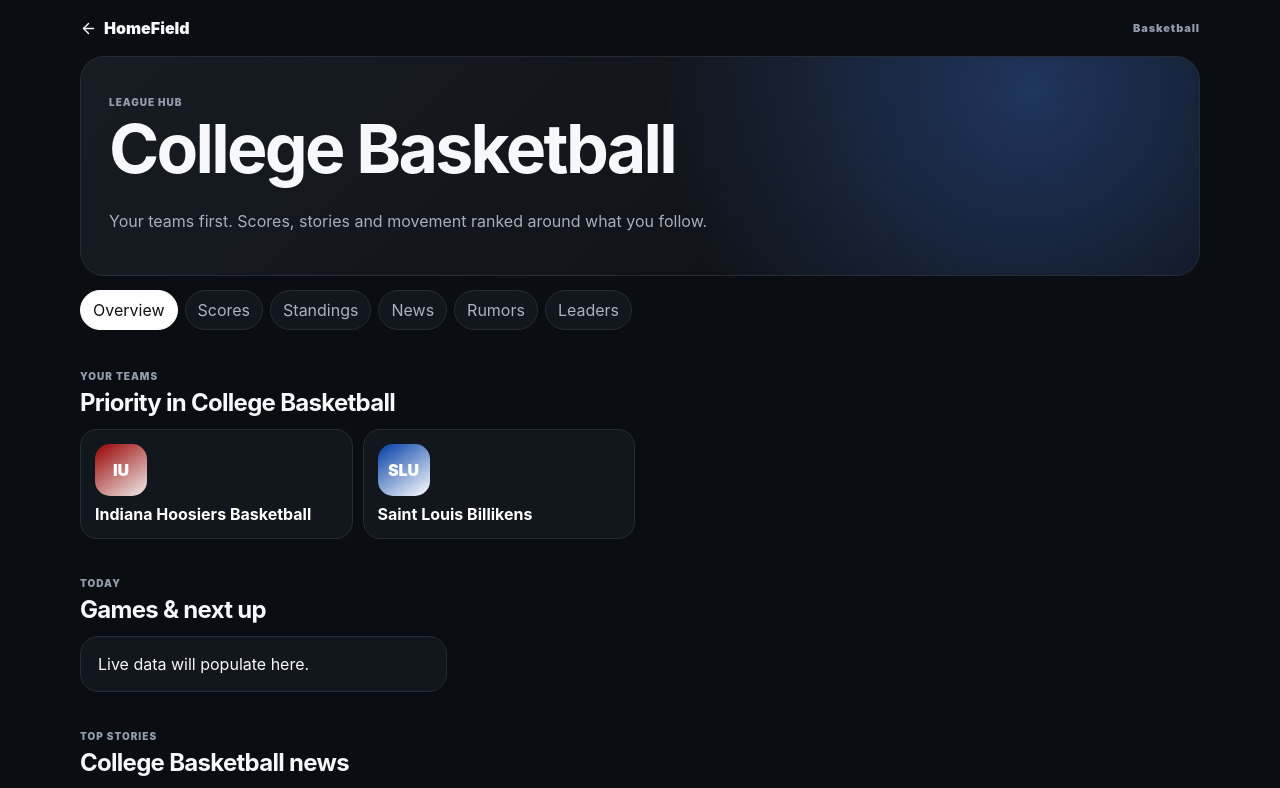
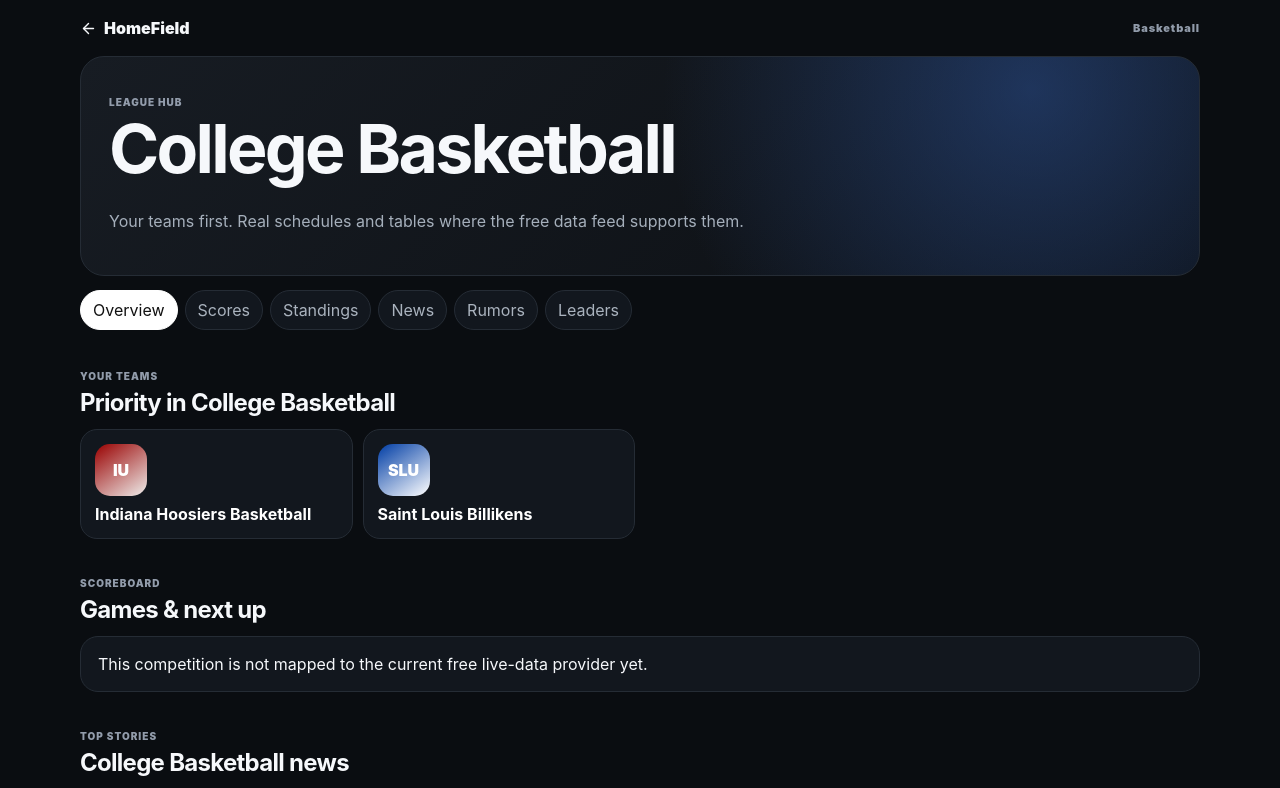
Before and after one commit to natebeckermann/HomeField-, a Next.js app: page /league/cbb in a window 1280 px wide. Shown: the top 788 px of the page. Built offline with nearby package versions, Linux system fonts and the light colour scheme.

Commit message:
Connect league hubs to live scoreboards and standings

```diff
--- a/src/components/LeaguePageClient.tsx
+++ b/src/components/LeaguePageClient.tsx
@@ -1,243 +1,86 @@
 "use client";
 
-import { useState } from "react";
+import { useEffect, useState } from "react";
 import Link from "next/link";
-import {
-  ArrowLeft,
-  BarChart3,
-  CalendarDays,
-  ChevronRight,
-  Flame,
-  Newspaper,
-  Trophy,
-} from "lucide-react";
-import {
-  defaultFavoriteTeamIds,
-  defaultLeaguePrefs,
-  demoGames,
-  demoStories,
-  teamCatalog,
-} from "@/data/demo";
+import { ArrowLeft, BarChart3, CalendarDays, Flame, Newspaper, Radio } from "lucide-react";
+import { defaultFavoriteTeamIds, defaultLeaguePrefs, demoStories, teamCatalog } from "@/data/demo";
 
-const meta: Record<string, { name: string; sport: string; color: string }> = {
-  mlb: { name: "MLB", sport: "Baseball", color: "#c41e3a" },
-  nhl: { name: "NHL", sport: "Hockey", color: "#2f5597" },
-  nfl: { name: "NFL", sport: "Football", color: "#1f6f43" },
-  nba: { name: "NBA", sport: "Basketball", color: "#c65d1e" },
-  cfb: { name: "College Football", sport: "Football", color: "#8f1d1d" },
-  cbb: { name: "College Basketball", sport: "Basketball", color: "#315caa" },
-  mls: { name: "MLS", sport: "Soccer", color: "#d73563" },
-  epl: { name: "Premier League", sport: "Soccer", color: "#6f2dbd" },
-  ucl: { name: "UEFA Champions League", sport: "Soccer", color: "#2448b8" },
-  pga: { name: "PGA Tour", sport: "Golf", color: "#2a7a4b" },
+const meta: Record<string, { name: string; sport: string; color: string; liveFeed: boolean }> = {
+  mlb: { name: "MLB", sport: "Baseball", color: "#c41e3a", liveFeed: true },
+  nhl: { name: "NHL", sport: "Hockey", color: "#2f5597", liveFeed: true },
+  nfl: { name: "NFL", sport: "Football", color: "#1f6f43", liveFeed: true },
+  nba: { name: "NBA", sport: "Basketball", color: "#c65d1e", liveFeed: true },
+  cfb: { name: "College Football", sport: "Football", color: "#8f1d1d", liveFeed: false },
+  cbb: { name: "College Basketball", sport: "Basketball", color: "#315caa", liveFeed: false },
+  mls: { name: "MLS", sport: "Soccer", color: "#d73563", liveFeed: true },
+  epl: { name: "Premier League", sport: "Soccer", color: "#6f2dbd", liveFeed: true },
+  ucl: { name: "UEFA Champions League", sport: "Soccer", color: "#2448b8", liveFeed: false },
+  pga: { name: "PGA Tour", sport: "Golf", color: "#2a7a4b", liveFeed: false },
 };
 
+type LiveGame = { id: string; name?: string; home?: string; away?: string; homeScore?: string | null; awayScore?: string | null; date?: string; time?: string; venue?: string; status?: string };
+type Standing = { rank?: string; team?: string; played?: string; win?: string; draw?: string; loss?: string; goalDifference?: string; points?: string };
+type LeagueData = { games: LiveGame[]; next: LiveGame[]; previous: LiveGame[]; standings: Standing[]; standingsAvailable: boolean; source?: string };
+
 export default function LeaguePageClient({ leagueId }: { leagueId: string }) {
-  const info = meta[leagueId] ?? {
-    name: defaultLeaguePrefs.find((league) => league.id === leagueId)?.name ?? leagueId.toUpperCase(),
-    sport: "Sports",
-    color: "#5c6f82",
-  };
+  const info = meta[leagueId] ?? { name: defaultLeaguePrefs.find((league) => league.id === leagueId)?.name ?? leagueId.toUpperCase(), sport: "Sports", color: "#5c6f82", liveFeed: false };
+  const [tab, setTab] = useState("Overview");
+  const [live, setLive] = useState<LeagueData | null>(null);
+  const [loading, setLoading] = useState(info.liveFeed);
 
-  const [tab, setTab] = useState("Overview");
   const teams = teamCatalog.filter((team) => team.league === info.name);
   const yourTeams = teams.filter((team) => defaultFavoriteTeamIds.includes(team.id));
-  const games = demoGames.filter((game) => teams.some((team) => team.id === game.teamId));
   const stories = demoStories.filter((story) => teams.some((team) => team.id === story.teamId));
 
-  return (
-    <main className="pageShell">
-      <div className="pageTop">
-        <Link href="/" className="backLink">
-          <ArrowLeft size={17} /> HomeField
-        </Link>
-        <span>{info.sport}</span>
-      </div>
+  useEffect(() => {
+    if (!info.liveFeed) return;
+    let cancelled = false;
+    setLoading(true);
+    fetch(`/api/sports/league?league=${encodeURIComponent(leagueId)}`)
+      .then((res) => (res.ok ? res.json() : Promise.reject(new Error("feed unavailable"))))
+      .then((data) => { if (!cancelled) setLive(data); })
+      .catch(() => { if (!cancelled) setLive(null); })
+      .finally(() => { if (!cancelled) setLoading(false); });
+    return () => { cancelled = true; };
+  }, [leagueId, info.liveFeed]);
 
-      <section
-        className="leagueHero"
-        style={{
-          background: `radial-gradient(circle at 85% 15%,${info.color}77,transparent 38%),linear-gradient(135deg,#171c23,#0c0f13)`,
-        }}
-      >
-        <span className="eyebrow">LEAGUE HUB</span>
-        <h1>{info.name}</h1>
-        <p>Your teams first. Scores, stories and movement ranked around what you follow.</p>
-      </section>
+  const games = live?.games?.length ? live.games : live?.next?.length ? live.next : live?.previous || [];
 
-      <nav className="tabs">
-        {["Overview", "Scores", "Standings", "News", "Rumors", "Leaders"].map((item) => (
-          <button key={item} className={tab === item ? "active" : ""} onClick={() => setTab(item)}>
-            {item}
-          </button>
-        ))}
-      </nav>
+  return <main className="pageShell">
+    <div className="pageTop"><Link href="/" className="backLink"><ArrowLeft size={17}/>HomeField</Link><span>{info.sport}</span></div>
+    <section className="leagueHero" style={{background:`radial-gradient(circle at 85% 15%,${info.color}77,transparent 38%),linear-gradient(135deg,#171c23,#0c0f13)`}}><span className="eyebrow">LEAGUE HUB</span><h1>{info.name}</h1><p>Your teams first. Real schedules and tables where the free data feed supports them.</p></section>
+    <nav className="tabs" aria-label={`${info.name} sections`}>{["Overview","Scores","Standings","News","Rumors","Leaders"].map(item=><button type="button" key={item} className={tab===item?"active":""} aria-pressed={tab===item} onClick={()=>setTab(item)}>{item}</button>)}</nav>
 
-      {tab === "Overview" && (
-        <>
-          <Section label="YOUR TEAMS" title={`Priority in ${info.name}`}>
-            <div className="teamRail">
-              {yourTeams.length > 0 ? (
-                yourTeams.map((team) => (
-                  <Link href={`/team/${team.id}`} className="teamTile" key={team.id}>
-                    <div
-                      className="teamLogo"
-                      style={{ background: `linear-gradient(145deg,${team.primary},${team.secondary})` }}
-                    >
-                      {team.short}
-                    </div>
-                    <strong>{team.name}</strong>
-                  </Link>
-                ))
-              ) : (
-                <Empty />
-              )}
-            </div>
-          </Section>
+    {tab==="Overview"&&<>
+      <Section label="YOUR TEAMS" title={`Priority in ${info.name}`}><div className="teamRail">{yourTeams.length?yourTeams.map(team=><Link href={`/team/${team.id}`} className="teamTile" key={team.id}><div className="teamLogo" style={{background:`linear-gradient(145deg,${team.primary},${team.secondary})`}}>{team.short}</div><strong>{team.name}</strong></Link>):<Empty text="No favorite team is set for this league."/>}</div></Section>
+      <Section label="SCOREBOARD" title="Games & next up"><LiveGames games={games} loading={loading} supported={info.liveFeed}/></Section>
+      <Section label="TOP STORIES" title={`${info.name} news`}><Stories stories={stories}/></Section>
+      <Section label="RUMOR WIRE" title="What’s moving"><Rumors/></Section>
+    </>}
 
-          <Section label="TODAY" title="Games & next up">
-            <Games games={games} />
-          </Section>
-          <Section label="TOP STORIES" title={`${info.name} news`}>
-            <Stories stories={stories} />
-          </Section>
-          <Section label="RUMOR WIRE" title="What’s moving">
-            <Rumors />
-          </Section>
-        </>
-      )}
+    {tab==="Scores"&&<Section label="LIVE DATA" title={`${info.name} scoreboard`}><LiveGames games={games} loading={loading} supported={info.liveFeed}/></Section>}
 
-      {tab === "Scores" && (
-        <Section label="SCORES" title={`${info.name} games`}>
-          <Games games={games} />
-        </Section>
-      )}
+    {tab==="Standings"&&<Section label="STANDINGS" title="League table">{loading?<Empty text="Loading standings…"/>:live?.standings?.length?<Standings rows={live.standings}/>:live?.standingsAvailable?<Empty text="The provider does not currently have a table for this competition."/>:<Empty text={info.liveFeed?"The free sports feed does not provide standings for this league yet.":"Live standings will be added with the next data-provider expansion."}/>}</Section>}
 
-      {tab === "Standings" && (
-        <Section label="STANDINGS" title="League table">
-          <div className="table">
-            {[1, 2, 3, 4, 5].map((rank, index) => (
-              <div key={rank}>
-                <b>{rank}</b>
-                <span>{teams[index]?.name ?? `Team ${rank}`}</span>
-                <strong>—</strong>
-              </div>
-            ))}
-          </div>
-        </Section>
-      )}
-
-      {tab === "News" && (
-        <Section label="NEWS" title={info.name}>
-          <Stories stories={stories} />
-        </Section>
-      )}
-
-      {tab === "Rumors" && (
-        <Section label="RUMOR WIRE" title={`${info.name} movement`}>
-          <Rumors />
-        </Section>
-      )}
-
-      {tab === "Leaders" && (
-        <Section label="LEAGUE LEADERS" title="Snapshot">
-          <div className="statGrid">
-            {[
-              ["Scoring", "Leader"],
-              ["Efficiency", "Top 5"],
-              ["Form", "Trending"],
-              ["Rank", "Live"],
-            ].map(([label, value]) => (
-              <div className="statCard" key={label}>
-                <BarChart3 />
-                <span>{label}</span>
-                <strong>{value}</strong>
-              </div>
-            ))}
-          </div>
-        </Section>
-      )}
-    </main>
-  );
+    {tab==="News"&&<Section label="NEWS" title={info.name}><Stories stories={stories}/></Section>}
+    {tab==="Rumors"&&<Section label="RUMOR WIRE" title={`${info.name} movement`}><Rumors/></Section>}
+    {tab==="Leaders"&&<Section label="LEAGUE LEADERS" title="Snapshot"><div className="statGrid">{[["Scoring","Leader"],["Efficiency","Top 5"],["Form","Trending"],["Rank","Live"]].map(([label,value])=><div className="statCard" key={label}><BarChart3/><span>{label}</span><strong>{value}</strong></div>)}</div></Section>}
+  </main>;
 }
 
-function Section({ label, title, children }: { label: string; title: string; children: React.ReactNode }) {
-  return (
-    <section className="contentSection">
-      <div className="sectionHead">
-        <div>
-          <span className="eyebrow">{label}</span>
-          <h2>{title}</h2>
-        </div>
-      </div>
-      {children}
-    </section>
-  );
+function Section({label,title,children}:{label:string;title:string;children:React.ReactNode}){return <section className="contentSection"><div className="sectionHead"><div><span className="eyebrow">{label}</span><h2>{title}</h2></div></div>{children}</section>}
+
+function LiveGames({games,loading,supported}:{games:LiveGame[];loading:boolean;supported:boolean}){
+ if(loading)return <Empty text="Loading league games…"/>;
+ if(!supported)return <Empty text="This competition is not mapped to the current free live-data provider yet."/>;
+ if(!games.length)return <Empty text="No league games were returned for the current window."/>;
+ return <div className="gameGrid">{games.map(game=><div className="gameCard" key={game.id}><Radio/><div><strong>{game.home&&game.away?`${game.away} at ${game.home}`:game.name||"League event"}</strong><small>{formatGame(game)}</small>{game.homeScore!=null&&game.awayScore!=null&&<small>{game.awayScore} - {game.homeScore}</small>}</div></div>)}</div>;
 }
 
-function Games({ games }: { games: typeof demoGames }) {
-  return (
-    <div className="gameGrid">
-      {games.length > 0 ? (
-        games.map((game) => (
-          <Link href={`/game/${game.id}`} className="gameCard" key={game.id}>
-            <CalendarDays />
-            <div>
-              <strong>{game.opponent}</strong>
-              <small>{game.detail}</small>
-            </div>
-            <ChevronRight />
-          </Link>
-        ))
-      ) : (
-        <Empty />
-      )}
-    </div>
-  );
-}
+function formatGame(game:LiveGame){const date=game.date?new Date(`${game.date}T12:00:00`).toLocaleDateString(undefined,{weekday:"short",month:"short",day:"numeric"}):"Date TBD";const time=game.time?game.time.slice(0,5):"Time TBD";return [date,time,game.venue,game.status].filter(Boolean).join(" · ")}
 
-function Stories({ stories }: { stories: typeof demoStories }) {
-  return (
-    <div className="storyList">
-      {stories.length > 0 ? (
-        stories.map((story) => (
-          <article className="storyRow" key={story.id}>
-            <div className="storyThumb">
-              <Newspaper />
-            </div>
-            <div>
-              <small>
-                {story.source} · {story.time}
-              </small>
-              <h3>{story.headline}</h3>
-              <p>{story.summary}</p>
-            </div>
-          </article>
-        ))
-      ) : (
-        <Empty />
-      )}
-    </div>
-  );
-}
+function Standings({rows}:{rows:Standing[]}){return <div className="table">{rows.map((row,index)=><div key={`${row.team}-${index}`}><b>{row.rank||index+1}</b><span>{row.team||"Team"}<small style={{display:"block",color:"#8f99a7"}}>{row.played?`${row.played} played · ${row.win||0}-${row.draw||0}-${row.loss||0}`:""}</small></span><strong>{row.points?`${row.points} pts`:row.goalDifference||"—"}</strong></div>)}</div>}
 
-function Rumors() {
-  return (
-    <div className="rumorGrid">
-      {["Heating Up", "Worth Watching", "Buzz"].map((status) => (
-        <div className="rumorCard" key={status}>
-          <span>
-            <Flame size={14} /> {status}
-          </span>
-          <h3>Trusted reporter activity</h3>
-          <p>Rumors will combine credible sources without overstating certainty.</p>
-          <small>Source count + latest update</small>
-        </div>
-      ))}
-    </div>
-  );
-}
-
-function Empty() {
-  return <div className="empty">Live data will populate here.</div>;
-}
+function Stories({stories}:{stories:typeof demoStories}){return <div className="storyList">{stories.length?stories.map(story=><article className="storyRow" key={story.id}><div className="storyThumb"><Newspaper/></div><div><small>{story.source} · {story.time}</small><h3>{story.headline}</h3><p>{story.summary}</p></div></article>):<Empty text="Free-to-read league coverage will populate here."/>}</div>}
+function Rumors(){return <div className="rumorGrid">{["Heating Up","Worth Watching","Buzz"].map(status=><div className="rumorCard" key={status}><span><Flame size={14}/>{status}</span><h3>Trusted reporter activity</h3><p>Rumors will combine credible sources without overstating certainty.</p><small>Source count + latest update</small></div>)}</div>}
+function Empty({text}:{text:string}){return <div className="empty">{text}</div>}
```
